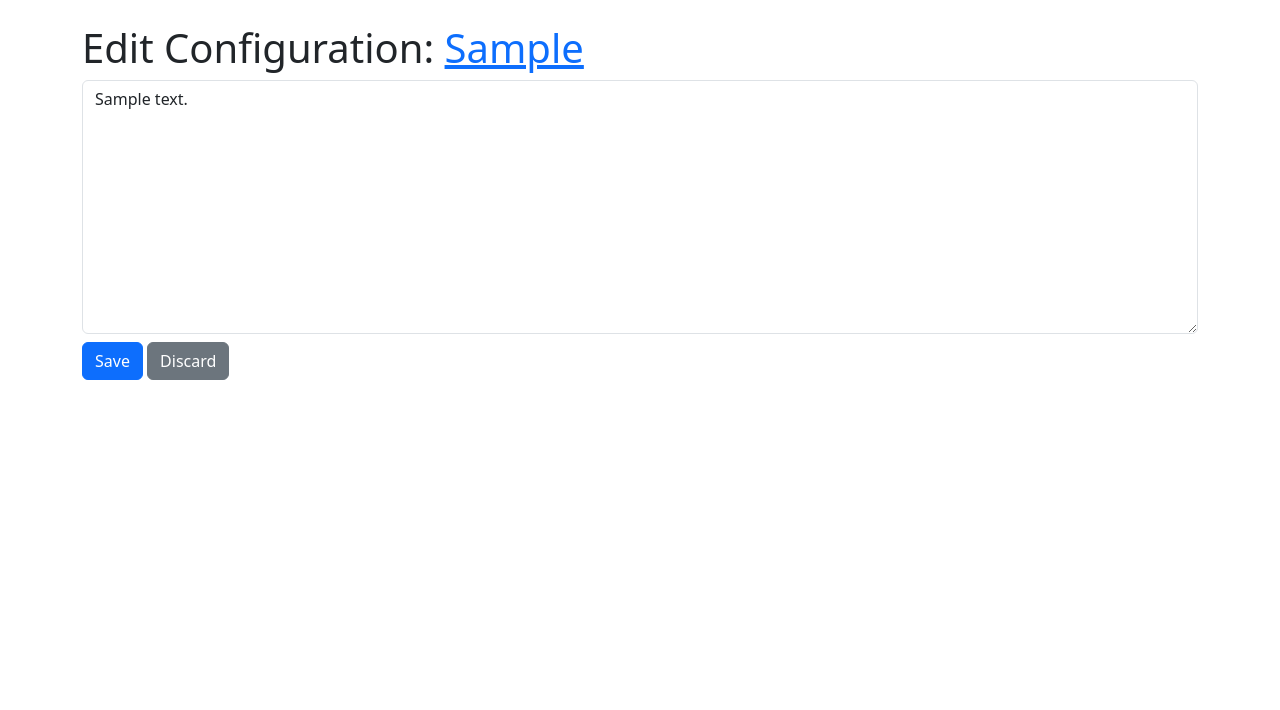
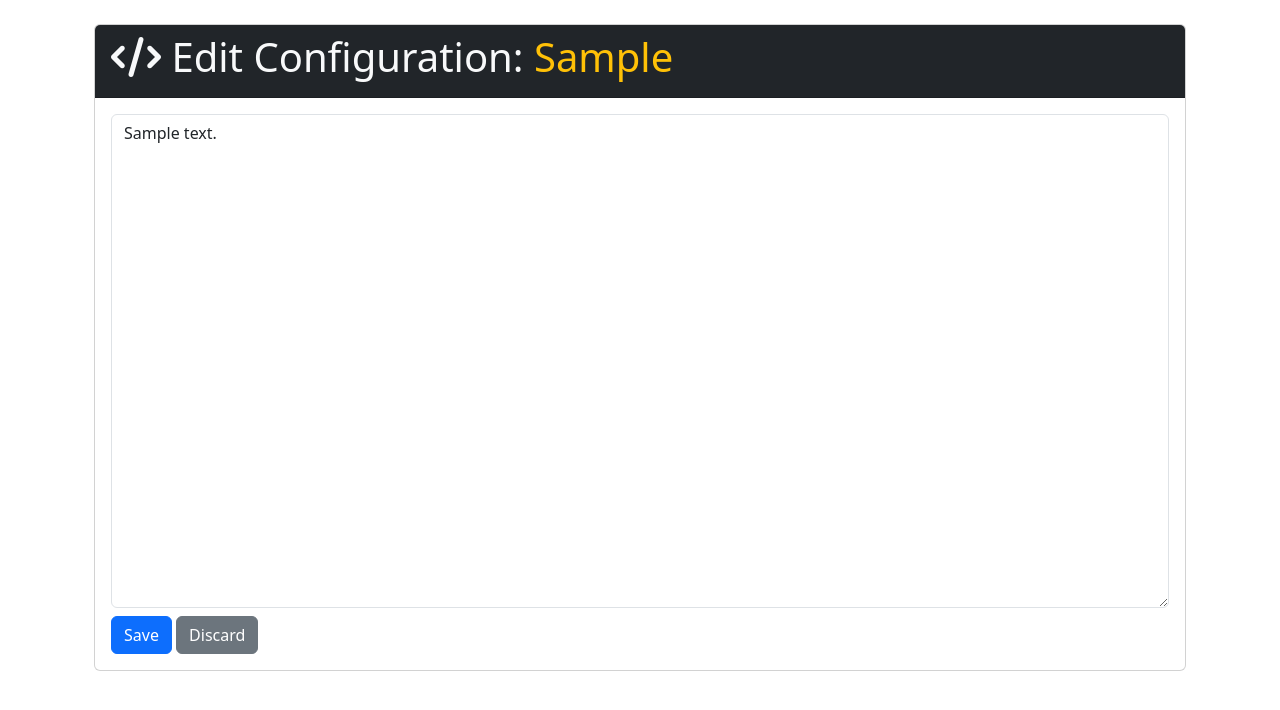
Before and after one commit to ieaster1/nginx-config-app, a Flask app: template templates/edit_config.html in a window 1280 px wide. Shown: the part 71-781 px from the top of the page. Run offline with Flask 3, Linux system fonts and the light colour scheme; the template is opened without the code that fills it: most values are stand-ins (such as "Sample title", 1, 10 or a date in 2020).

Commit message:
edit_config improvements.  added config_rows for textfield dynamic rows & bootstrap card for the visual aspects

```diff
--- a/app.py
+++ b/app.py
@@ -10,6 +10,10 @@ from flask import Flask, render_template, request, redirect, url_for, flash
 
 app = Flask(__name__)
 app.secret_key = b'5rQl7PbSGn2A0_UOzBKsAw'
+
+@app.template_filter('config_rows')
+def config_rows(config_content):
+    return len(config_content.readlines())
 
 def list_nginx_configurations():
     nginx_configurations = []
@@ -129,7 +133,9 @@ def edit(config_name):
     with open(config_path, 'r') as config_file:
         config_content = config_file.read()
 
-    return render_template('edit_config.html', filename=config_name, config_content=config_content, server_dns=server_dns)
+    config_rows = config_content.count('\n') + 1
+
+    return render_template('edit_config.html', filename=config_name, config_content=config_content, server_dns=server_dns, config_rows=config_rows)
 
 @app.route('/delete/<config_name>')
 def delete(config_name):
--- a/templates/edit_config.html
+++ b/templates/edit_config.html
@@ -1,12 +1,20 @@
 {% extends 'base.html' %}
 
 {% block content %}
-  <h1>Edit Configuration: <a href="http://{{ server_dns }}" target="_blank">{% if server_dns is not none %}{{ server_dns }}{% else %}{{ filename }}{% endif %}</a></h1>
-  <form method="POST">
-    <div class="form-group">
-      <textarea name="edited_content" class="form-control" rows="10">{{ config_content }}</textarea>
+  <div class="container mt-4">
+    <div class="card">
+      <div class="card-header bg-dark text-light">
+        <h1><i class="fa-solid fa-code"></i> Edit Configuration: <a class="link-warning link-offset-2 text-decoration-none link-opacity-50-hover" href="http://{{ server_dns }}" target="_blank">{% if server_dns is not none %}{{ server_dns }}{% else %}{{ filename }}{% endif %}</a></h1>
+      </div>
+      <div class="card-body">
+        <form method="POST">
+          <div class="form-group">
+            <textarea name="edited_content" class="form-control" rows="{{ config_rows|default(20) }}">{{ config_content }}</textarea>
+          </div>
+          <button type="submit" class="btn btn-primary mt-2">Save</button>
+          <a href="{{ url_for('index') }}" class="btn btn-secondary mt-2">Discard</a>
+        </form>
+      </div>
     </div>
-    <button type="submit" class="btn btn-primary mt-2">Save</button>
-    <a href="{{ url_for('index') }}" class="btn btn-secondary mt-2">Discard</a>
-  </form>
+  </div>
 {% endblock %}
```
